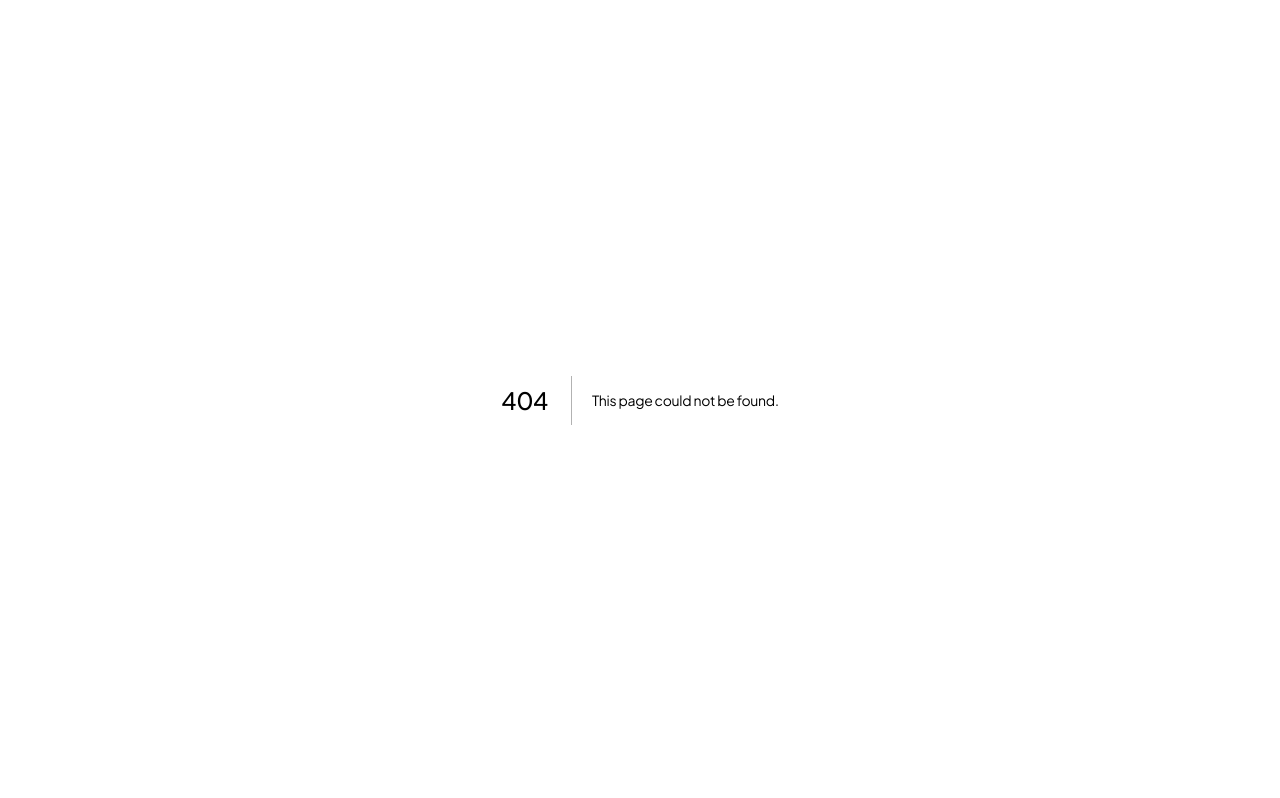
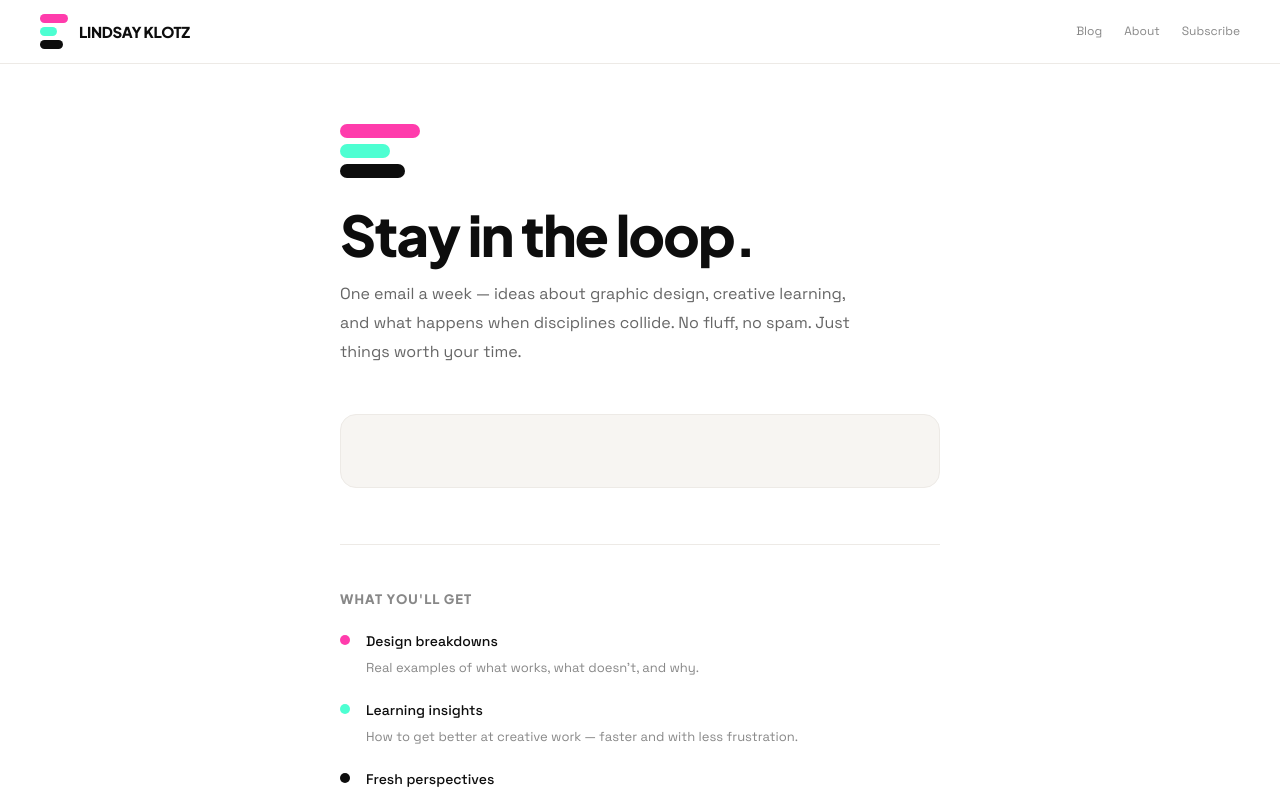
Before and after one commit to RootlessHandmade/lindsayklotz, a Next.js app: page /subscribe in a window 1280 px wide. Before the commit this address had no page. Shown: the top 798 px of the page. Built offline with nearby package versions, Linux system fonts and the light colour scheme.

Commit message:
add subscribe page with Kit form

```diff
--- /dev/null
+++ b/app/subscribe/page.js
@@ -0,0 +1,68 @@
+import Nav from '../../components/Nav';
+import Footer from '../../components/Footer';
+import styles from './page.module.css';
+
+export const metadata = {
+  title: 'Subscribe — Lindsay Klotz',
+  description: 'Get ideas about graphic design, learning, and innovation delivered to your inbox.',
+};
+
+export default function Subscribe() {
+  return (
+    <>
+      <Nav />
+      <main className={styles.main}>
+
+        {/* ── Hero ── */}
+        <div className={styles.hero}>
+          <div className={styles.pillRow} aria-hidden="true">
+            <div className={styles.pill} style={{ background: 'var(--pink)', width: 80 }} />
+            <div className={styles.pill} style={{ background: 'var(--mint)', width: 50 }} />
+            <div className={styles.pill} style={{ background: 'var(--ink)', width: 65 }} />
+          </div>
+          <h1 className={styles.title}>Stay in the loop.</h1>
+          <p className={styles.sub}>
+            One email a week — ideas about graphic design, creative learning,
+            and what happens when disciplines collide. No fluff, no spam.
+            Just things worth your time.
+          </p>
+        </div>
+
+        {/* ── Kit form ── */}
+        <div className={styles.formBox}>
+          <script async data-uid="eaa7969e7a" src="https://lindsay-klotz.kit.com/eaa7969e7a/index.js"></script>
+        </div>
+
+        {/* ── What to expect ── */}
+        <div className={styles.expect}>
+          <h2 className={styles.expectTitle}>What you'll get</h2>
+          <div className={styles.expectGrid}>
+            <div className={styles.expectCard}>
+              <div className={styles.expectDot} style={{ background: 'var(--pink)' }} />
+              <div>
+                <p className={styles.expectName}>Design breakdowns</p>
+                <p className={styles.expectDesc}>Real examples of what works, what doesn't, and why.</p>
+              </div>
+            </div>
+            <div className={styles.expectCard}>
+              <div className={styles.expectDot} style={{ background: 'var(--mint)' }} />
+              <div>
+                <p className={styles.expectName}>Learning insights</p>
+                <p className={styles.expectDesc}>How to get better at creative work — faster and with less frustration.</p>
+              </div>
+            </div>
+            <div className={styles.expectCard}>
+              <div className={styles.expectDot} style={{ background: 'var(--ink)' }} />
+              <div>
+                <p className={styles.expectName}>Fresh perspectives</p>
+                <p className={styles.expectDesc}>Ideas from outside design that change how you think inside it.</p>
+              </div>
+            </div>
+          </div>
+        </div>
+
+      </main>
+      <Footer />
+    </>
+  );
+}
--- /dev/null
+++ b/app/subscribe/page.module.css
@@ -0,0 +1,105 @@
+.main {
+    max-width: 680px;
+    margin: 0 auto;
+    padding: 60px 40px 80px;
+  }
+
+  /* ── Hero ── */
+  .hero {
+    margin-bottom: 48px;
+  }
+
+  .pillRow {
+    display: flex;
+    flex-direction: column;
+    gap: 6px;
+    margin-bottom: 28px;
+  }
+
+  .pill {
+    height: 14px;
+    border-radius: 999px;
+  }
+
+  .title {
+    font-family: var(--font-display);
+    font-size: clamp(36px, 5vw, 56px);
+    font-weight: 800;
+    color: var(--ink);
+    letter-spacing: -.03em;
+    line-height: 1;
+    margin-bottom: 18px;
+  }
+
+  .sub {
+    font-family: var(--font-body);
+    font-size: 16px;
+    color: #666;
+    line-height: 1.8;
+    max-width: 520px;
+  }
+
+  /* ── Kit form box ── */
+  .formBox {
+    background: var(--paper);
+    border-radius: 16px;
+    padding: 36px;
+    margin-bottom: 56px;
+    border: 0.5px solid var(--border);
+  }
+
+  /* ── What to expect ── */
+  .expect {
+    border-top: 0.5px solid var(--border);
+    padding-top: 48px;
+  }
+
+  .expectTitle {
+    font-family: var(--font-display);
+    font-size: 13px;
+    font-weight: 800;
+    letter-spacing: .08em;
+    text-transform: uppercase;
+    color: var(--muted);
+    margin-bottom: 24px;
+  }
+
+  .expectGrid {
+    display: flex;
+    flex-direction: column;
+    gap: 20px;
+  }
+
+  .expectCard {
+    display: flex;
+    gap: 16px;
+    align-items: flex-start;
+  }
+
+  .expectDot {
+    width: 10px;
+    height: 10px;
+    border-radius: 50%;
+    flex-shrink: 0;
+    margin-top: 5px;
+  }
+
+  .expectName {
+    font-family: var(--font-body);
+    font-size: 14px;
+    font-weight: 500;
+    color: var(--ink);
+    margin-bottom: 4px;
+  }
+
+  .expectDesc {
+    font-family: var(--font-body);
+    font-size: 13px;
+    color: var(--muted);
+    line-height: 1.6;
+  }
+
+  @media (max-width: 680px) {
+    .main { padding: 40px 20px 60px; }
+    .formBox { padding: 24px 20px; }
+  }
--- a/components/HomeClient.js
+++ b/components/HomeClient.js
@@ -74,7 +74,7 @@ export default function HomeClient({ posts, latest }) {
       {/* ── Topic strip ── */}
       <div className={styles.topicStrip}>
         <span className={styles.topicLabel}>Explore →</span>
-        {['Typography','Color theory','Design systems','Creative process','Visual thinking','Innovation'].map((t) => (
+        {['Design', 'Learning', 'Innovation', 'Compliance', 'Training', 'AI'].map((t) => (
           <a key={t} href={`/blog?tag=${t.toLowerCase()}`} className={styles.topicTag}>{t}</a>
         ))}
       </div>
```
